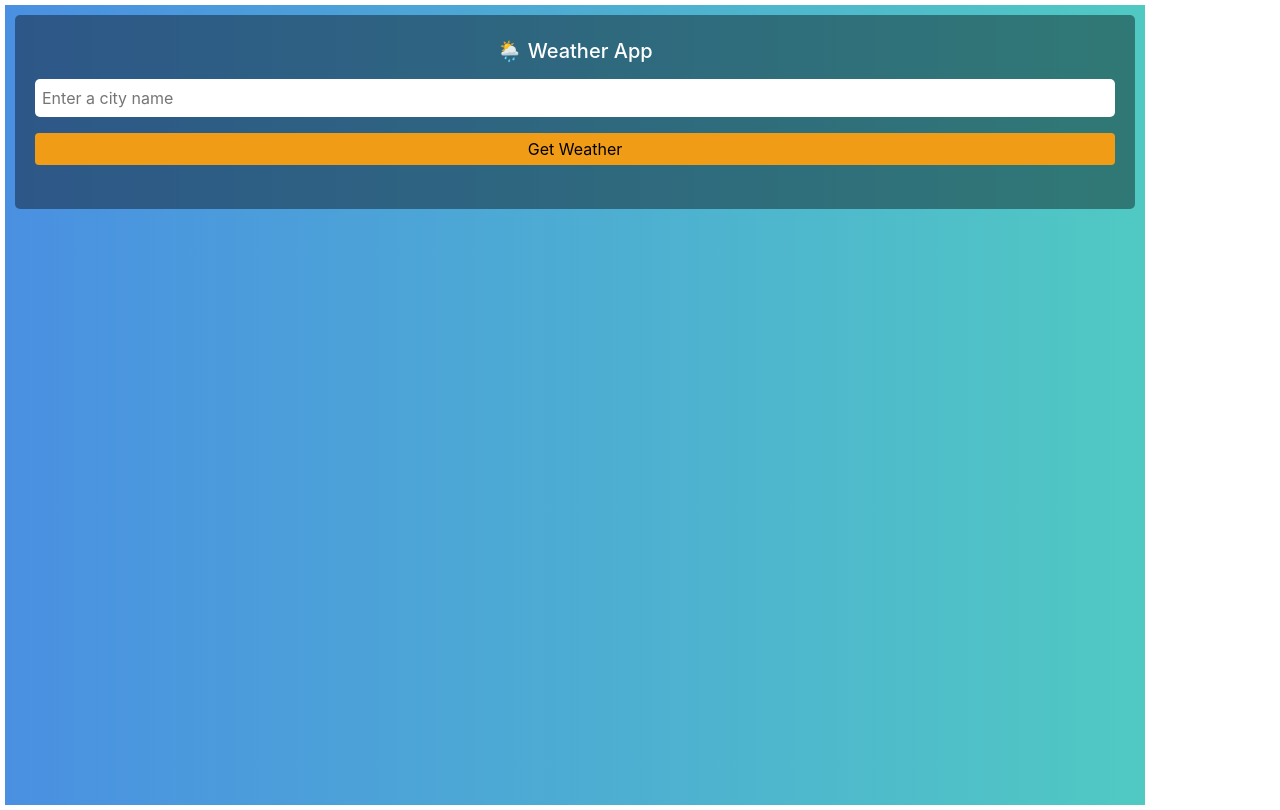
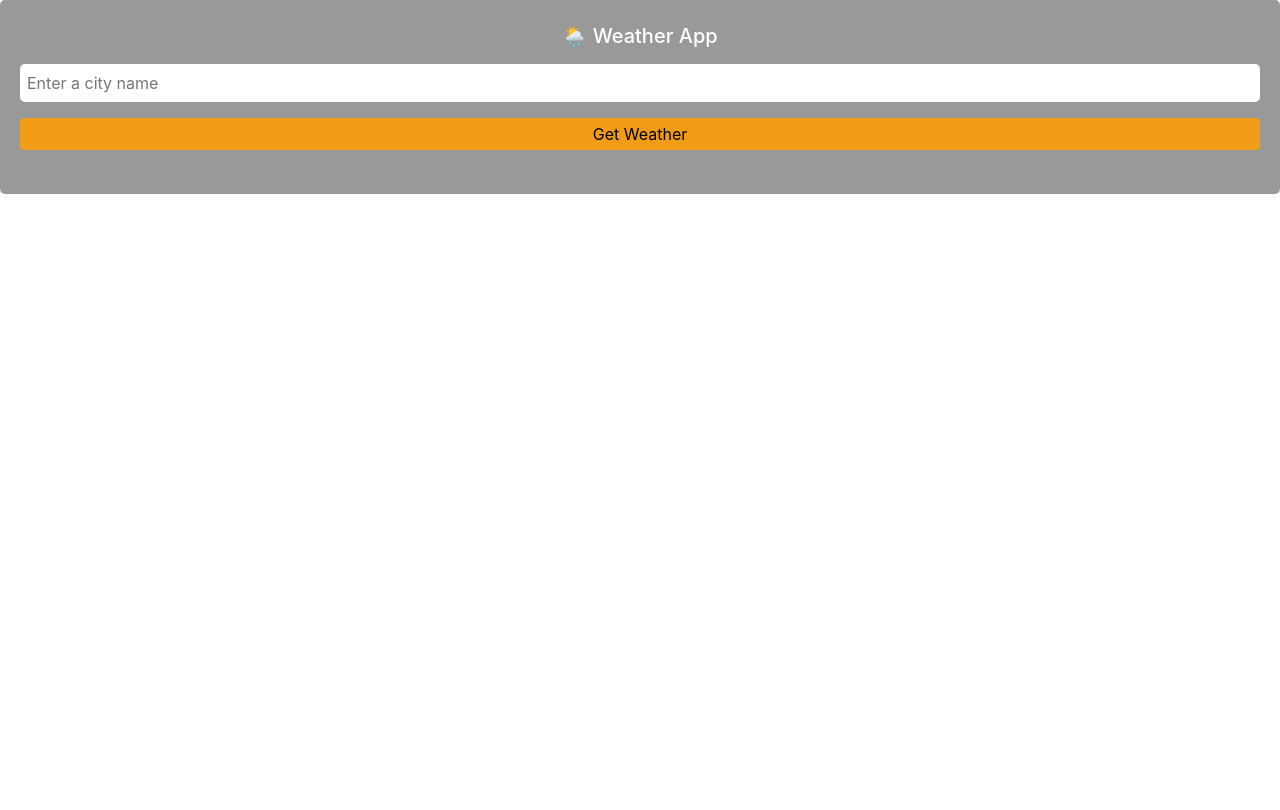
Before and after one commit to greeshma85-stack/HTML, a plain HTML site: page weather app/index.html in a window 1280 px wide. Drawn offline with nearby package versions, Linux system fonts and the light colour scheme.

Commit message:
Update index.html

```diff
--- a/weather app/index.html
+++ b/weather app/index.html
@@ -11,7 +11,7 @@
 
 <body>
     <div class="d-flex flex-column justify-content-center">
-        <div class="container">
+        <div class="bg-container">
             <div class="row">
                 <div class="col-12">
                     <div class="card">
```
